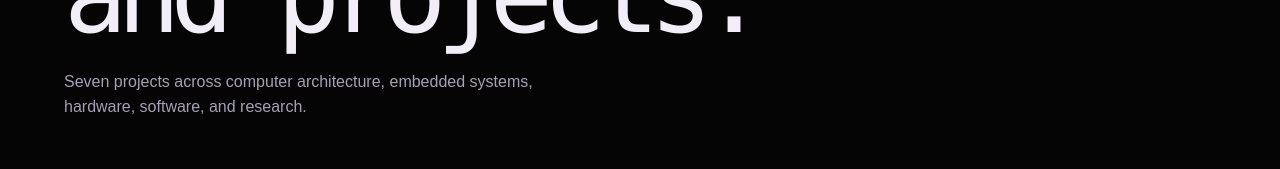
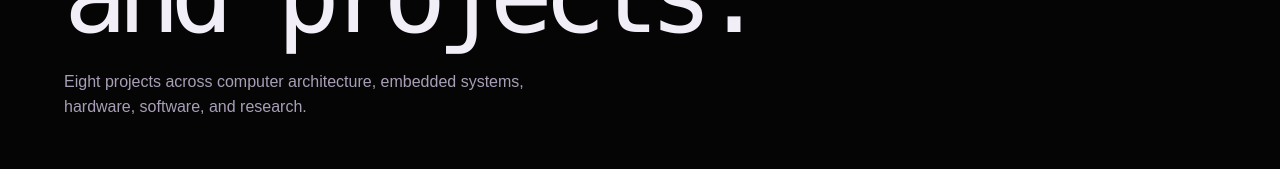
Before and after one commit to shanncran/shannon-portfolio, a Next.js app: page /projects in a window 1280 px wide. Shown: the part 403-572 px from the top of the page. Built offline with nearby package versions, Linux system fonts and the light colour scheme.

Commit message:
fix wording

```diff
--- a/app/projects/page.tsx
+++ b/app/projects/page.tsx
@@ -54,7 +54,7 @@ export default function ProjectsPage() {
   return (
     <main>
       <header className="site-header"><Link className="wordmark" href="/">SC<span>_</span></Link><nav><Link href="/">Home</Link><Link className="active" href="/projects">Projects</Link><Link href="/#contact">Contact</Link></nav><p className="system-status"><i /> Project archive</p></header>
-      <section className="projects-hero shell"><p className="overline">Projects / 2024—2026</p><h1>Systems, <em>studies,</em><br />and projects.</h1><p>Seven projects across computer architecture, embedded systems, hardware, software, and research.</p></section>
+      <section className="projects-hero shell"><p className="overline">Projects / 2024—2026</p><h1>Systems, <em>studies,</em><br />and projects.</h1><p>Eight projects across computer architecture, embedded systems, hardware, software, and research.</p></section>
       <section className="project-list shell">
         {projects.map((project) => <ProjectRow key={project[0]} project={project} />)}
       </section>
```
